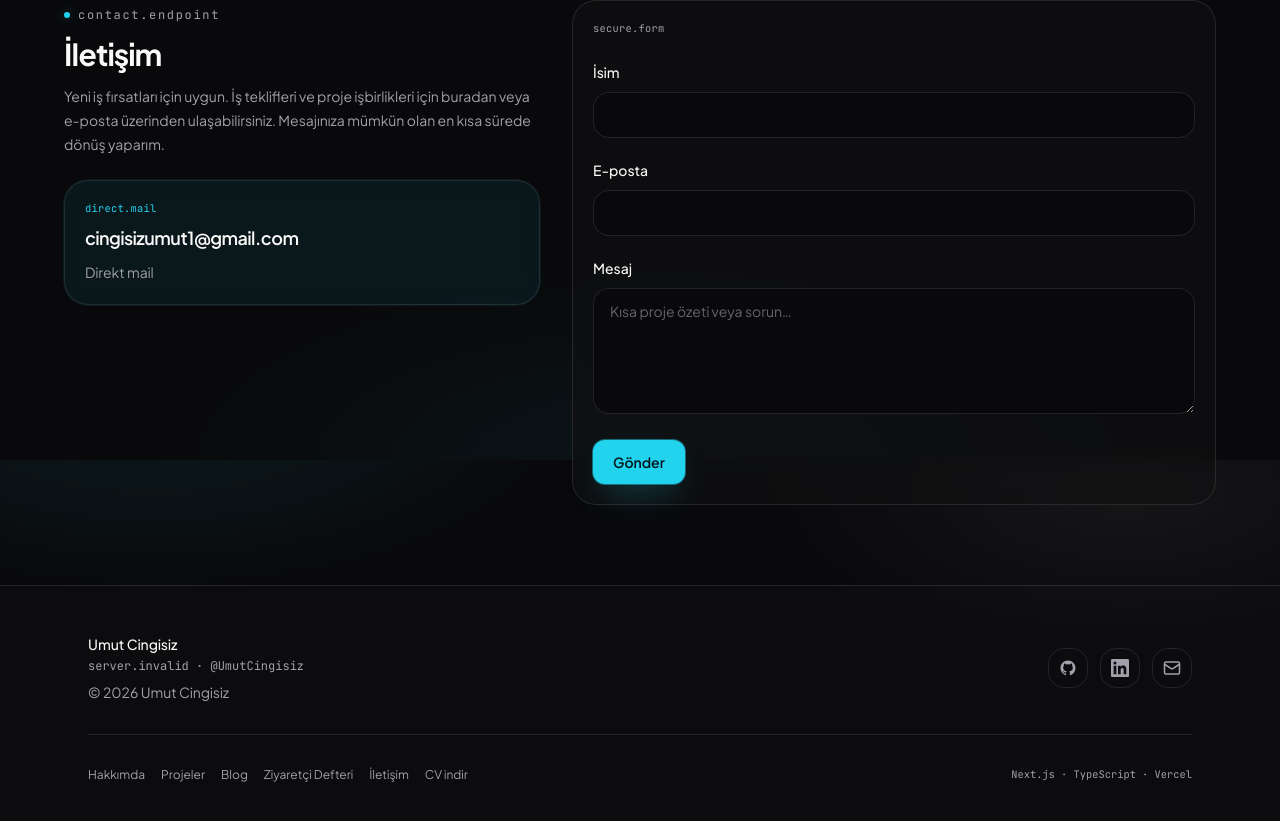
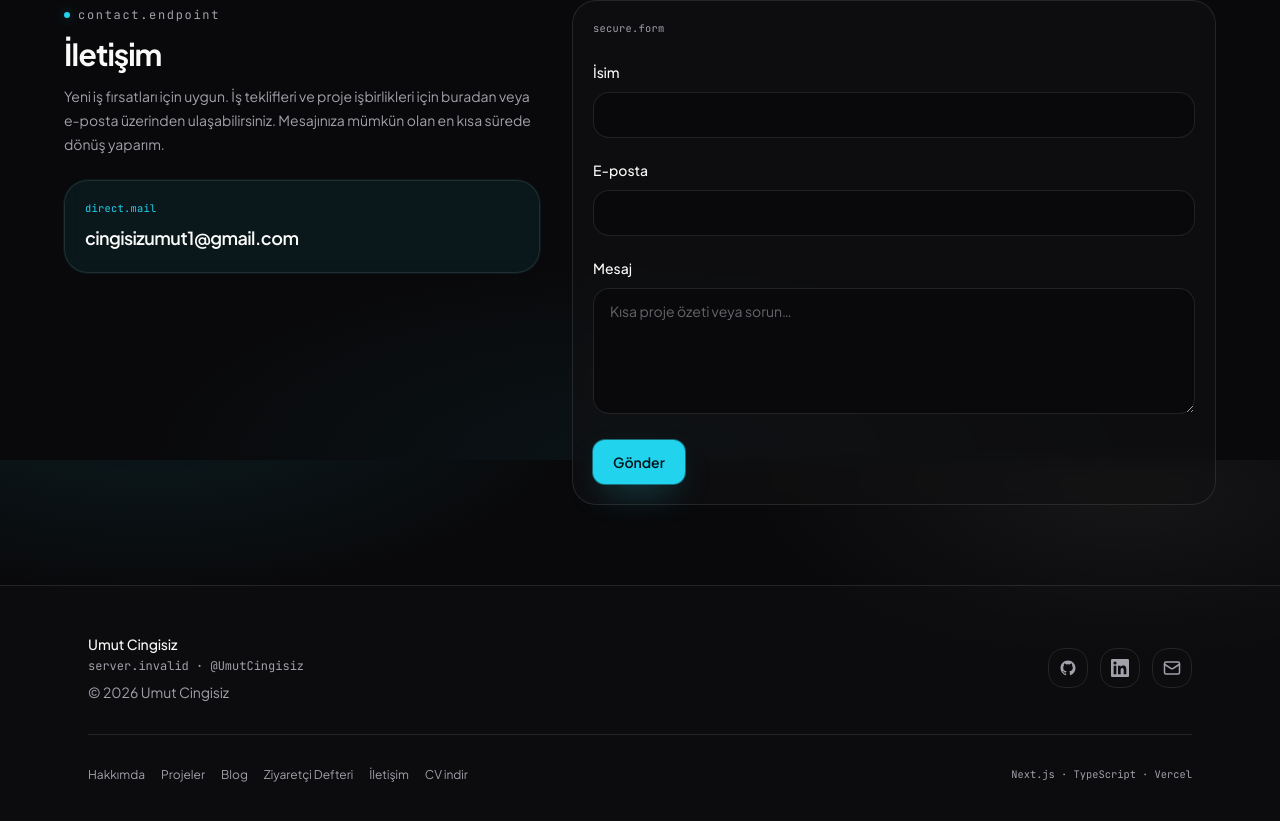
Before and after one commit to UmutCingisiz/UmutCingisiz-portfolio, a Next.js app: page / in a window 1280 px wide. Shown: the part 6740-7561 px from the top of the page. Built offline with nearby package versions, Linux system fonts and the light colour scheme; no server answers.

Commit message:
Remove redundant direct-mail caption under contact email.
Co-authored-by: Cursor <cursoragent@cursor.com>

```diff
--- a/src/components/contact-section.tsx
+++ b/src/components/contact-section.tsx
@@ -40,9 +40,6 @@ export async function ContactSection({ contactSuccess = false }: Props) {
               >
                 {siteConfig.email}
               </a>
-              <p className="mt-2 text-sm leading-6 text-muted-foreground">
-                Direkt mail
-              </p>
             </div>
           </div>
         </Reveal>
```
